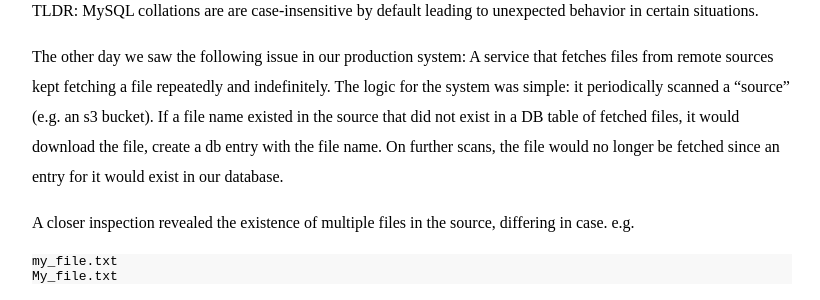
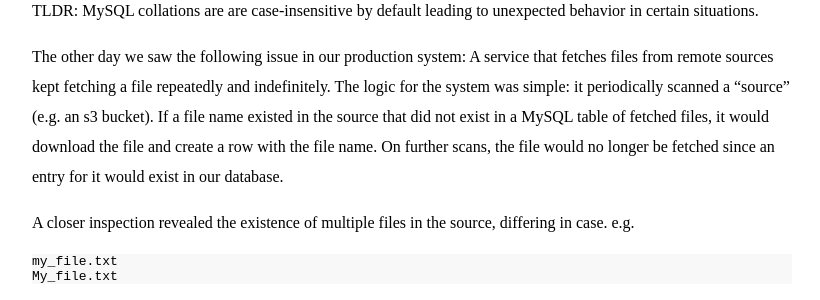
Before and after one commit to pratikmallya/pratikmallya.github.io, a Jekyll site: the page built from _posts/2021-07-25-mysql-cases-sensitivity.md, in a window 1280 px wide and 900 px high. Shown: the part 318-618 px from the top of the window, without its empty margins (228-1048 px from the left). Built offline with Jekyll 4.4.1, drawn with Linux system fonts in a browser that asks for light colours; some of the changed text lies outside the part shown.

Commit message:
link to official docs, cleanup

```diff
--- a/_posts/2021-07-25-mysql-cases-sensitivity.md
+++ b/_posts/2021-07-25-mysql-cases-sensitivity.md
@@ -12,9 +12,9 @@
 that fetches files from remote sources kept fetching a file repeatedly and
 indefinitely. The logic for the system was simple: it periodically scanned a
 "source" (e.g. an s3 bucket). If a file name existed in the source that did not
-exist in a DB table of fetched files, it would download the file, create a db
-entry with the file name. On further scans, the file would no longer be fetched
-since an entry for it would exist in our database.
+exist in a MySQL table of fetched files, it would download the file and
+create a row with the file name. On further scans, the file would no longer
+be fetched since an entry for it would exist in our database.
 
 A closer inspection revealed the existence of multiple files in the source,
 differing in case. e.g.
```
Also changed, not shown: other parts of _posts/2021-07-25-mysql-cases-sensitivity.md (+5 -4 lines).
